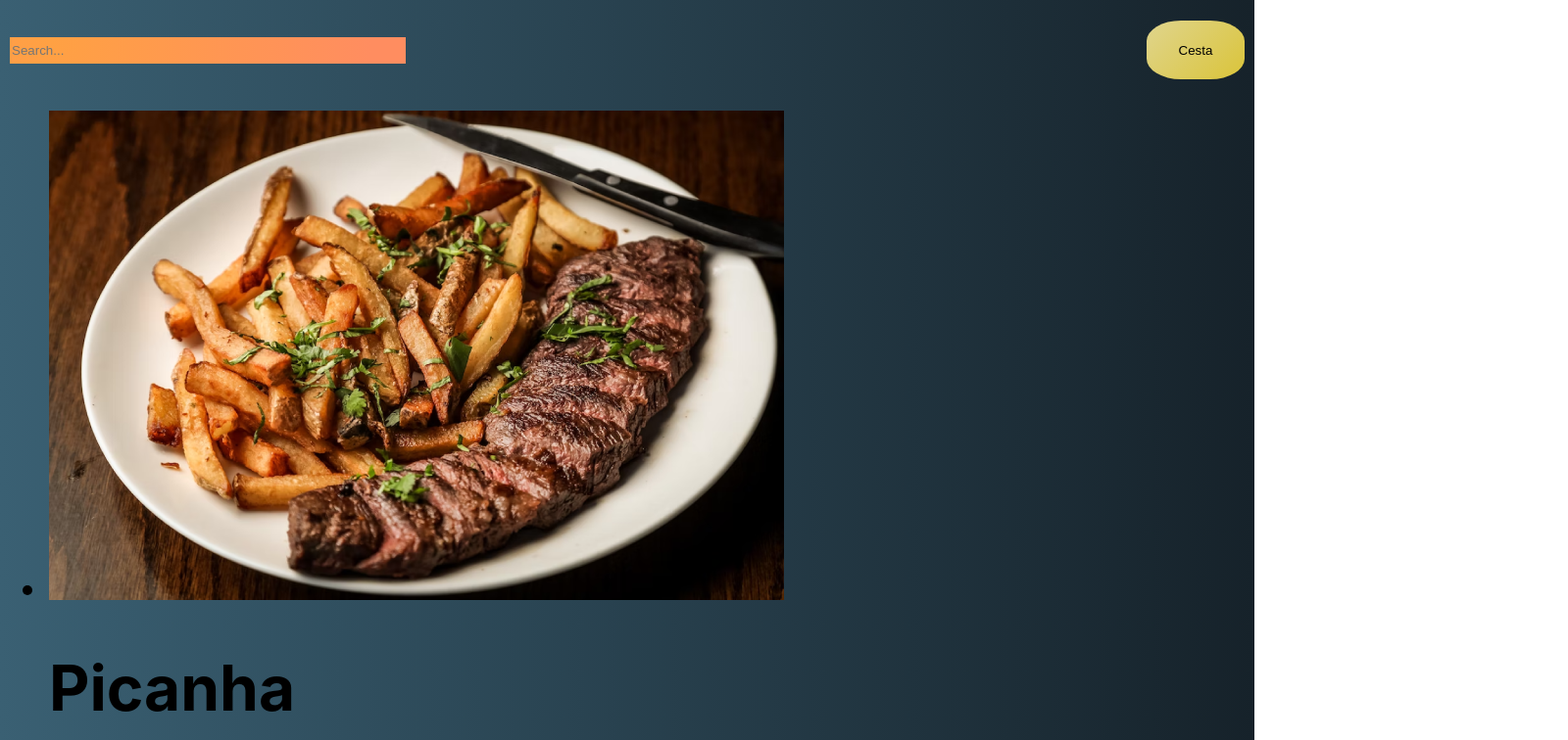
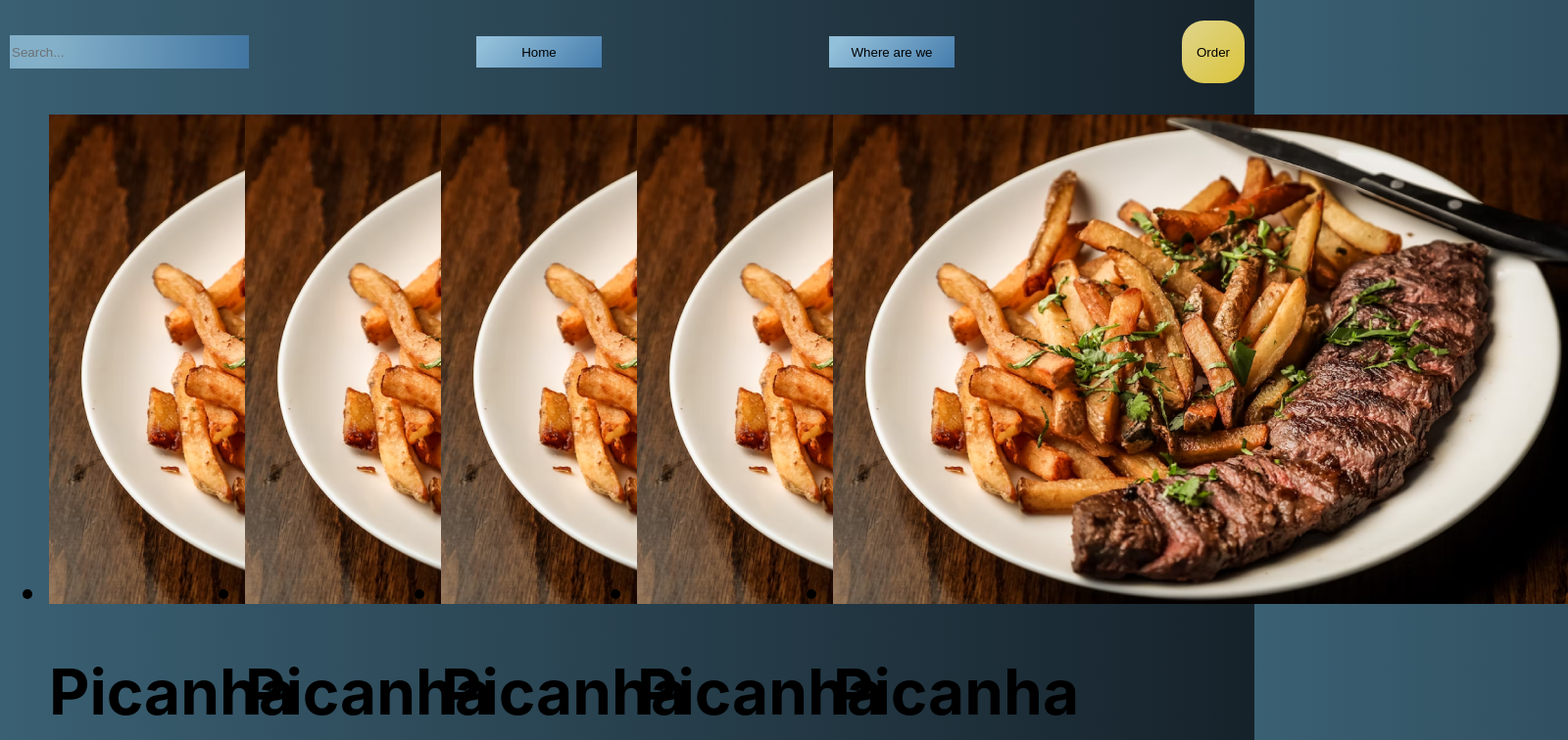
Before and after one commit to JorgeNeiva/Projecto-Final, a React (Create React App) app in the folder restaurant/: page / in a window 1280 px wide. Shown: the top 756 px of the page at 98% size, 1600 px wide, since content can reach past the window. Built offline with nearby package versions, Linux system fonts and the light colour scheme.

Commit message:
create button home and contacts

```diff
--- a/restaurant/src/App.js
+++ b/restaurant/src/App.js
@@ -1,13 +1,13 @@
 import logo from './logo.svg';
 import './App.css';
-import SearchBar from './components/Navbar/Navbar';
+import MainBar from './components/Navbar/Navbar';
 import FoodList from './components/productList/ProductList.jsx';
 import { BrowserRouter, Router } from 'react-router-dom';
 
 function App(){
   return(
     <h1>
-      <SearchBar></SearchBar>
+      <MainBar></MainBar>
       <FoodList></FoodList>
     </h1>
 
--- a/restaurant/src/components/Navbar/Navbar.css
+++ b/restaurant/src/components/Navbar/Navbar.css
@@ -1,18 +1,20 @@
-.search-bar {
-    background-image: radial-gradient( circle farthest-corner at 10% 20%,  rgb(255, 161, 67) 0%, rgb(255, 141, 96) 90% );
+.search-bar{
+    background-image: radial-gradient( circle farthest-corner at 10% 20%,  #92bfd9 10%, #457cac 100%);
     border: 0px;
-    width: 400px;
-    height: 25px;
+    width: 15rem;
+    height: 2rem;
+    opacity: 85%;
 }
 
 .cart{
 
-    width: 100px;
-    height: 60px;
+    width: 4rem;
+    height: 4rem;
     border-radius: 35%;
     background-image: linear-gradient( 135deg, #dfd385 10%, #dac439 100%);
     border-color: white;
     border: 0px;
+    cursor: pointer;
 
 }
 
@@ -21,3 +23,12 @@
     justify-content: space-between;
     align-items: center;
 }
+
+.my-home, .contacts {
+    width: 8rem;
+    height: 2rem;
+    background-image: linear-gradient( 135deg, #92bfd9 10%, #457cac 100%);
+    border-color: black;
+    border: 0px;
+    cursor: pointer;
+}
--- a/restaurant/src/components/Navbar/Navbar.jsx
+++ b/restaurant/src/components/Navbar/Navbar.jsx
@@ -1,15 +1,17 @@
 
 import './Navbar.css'
 
-const SearchBar = () => {
+const MainBar = () => {
     return(
         <nav className="nav-bar">
             <input className="search-bar" type="text" placeholder="Search..." />
-            <input className="cart" type="submit" value="Cesta" />
+            <input className="my-home" type="submit" value='Home' />
+            <input className="contacts" type="submit" value= "Where are we" />
+            <input className="cart" type="submit" value="Order" />
         </nav>
 
     )
 }
 
 
-export default SearchBar
+export default MainBar
--- a/restaurant/src/components/productList/ProductList.css
+++ b/restaurant/src/components/productList/ProductList.css
@@ -0,0 +1,18 @@
+.meal-main{
+    display: flex;
+    flex-flow: row wrap;
+}
+
+.meal-box{
+    width: 200px;
+    height: 500px;
+}
+
+.meal{
+    display: flex;
+    flex-direction: column;
+}
+
+.meal-img{
+    width: 10px;
+}
--- a/restaurant/src/components/productList/ProductList.jsx
+++ b/restaurant/src/components/productList/ProductList.jsx
@@ -1,13 +1,12 @@
 
 import './ProductList.css'
-import Picanha from '../../assets/picanha.png'
+import Picanha from '../../assets/images/picanha.png'
 
 const FoodList = () => {
     return(
-        <ul>
-            <div>
-                <li className='meal'>
-                    <div>
+        <ul  className = 'meal-main'>
+                <li className='meal-box' >
+                    <div className='meal'>
                         <div>
                             <img src = {Picanha} alt="Prato em cima da mesa" />
                         </div>
@@ -20,46 +19,61 @@ const FoodList = () => {
                          </div>
                     </div>
                 </li>
+                <li className='meal-box' >
+                    <div className='meal'>
+                        <div className='meal-img'>
+                            <img src = {Picanha} alt="Prato em cima da mesa" />
                         </div>
-            <li>
-                <img src = {Picanha} alt="Prato em cima da mesa" />
+                         <div>
                              <h1>Picanha</h1>
                              <h2>Deliciosa Picanha Argentina</h2>
                              <p>15.90€</p>
                              <input className="more-info" type="submit" value="Detalhe" />
                              <input className="add-cart" type="submit" value="Encomendar" />
+                         </div>
+                    </div>
                 </li>
-            <li>
+                <li className='meal-box' >
+                    <div className='meal'>
+                        <div>
                             <img src = {Picanha} alt="Prato em cima da mesa" />
+                        </div>
+                         <div>
                              <h1>Picanha</h1>
                              <h2>Deliciosa Picanha Argentina</h2>
                              <p>15.90€</p>
                              <input className="more-info" type="submit" value="Detalhe" />
                              <input className="add-cart" type="submit" value="Encomendar" />
+                         </div>
+                    </div>
                 </li>
-            <li>
+                <li className='meal-box' >
+                    <div className='meal'>
+                        <div>
                             <img src = {Picanha} alt="Prato em cima da mesa" />
+                        </div>
+                         <div>
                              <h1>Picanha</h1>
                              <h2>Deliciosa Picanha Argentina</h2>
                              <p>15.90€</p>
                              <input className="more-info" type="submit" value="Detalhe" />
                              <input className="add-cart" type="submit" value="Encomendar" />
+                         </div>
+                    </div>
                 </li>
-            <li>
+                <li className='meal-box' >
+                    <div className='meal'>
+                        <div>
                             <img src = {Picanha} alt="Prato em cima da mesa" />
+                        </div>
+                         <div>
                              <h1>Picanha</h1>
                              <h2>Deliciosa Picanha Argentina</h2>
                              <p>15.90€</p>
                              <input className="more-info" type="submit" value="Detalhe" />
                              <input className="add-cart" type="submit" value="Encomendar" />
-            </li>
-            <li>
-            <img src = {Picanha} alt="Prato em cima da mesa" />
-                <h1>Picanha</h1>
-                <h2>Deliciosa Picanha Argentina</h2>
-                <p>15.90€</p>
-                <input className="more-info" type="submit" value="Detalhe" />
-                <input className="add-cart" type="submit" value="Encomendar" />
+                         </div>
+                    </div>
                 </li>
         </ul>
     )
```
Also changed, not shown: restaurant/src/assets/images/picanha.png (renamed from restaurant/src/assets/picanha.png). Lines whose indentation alone changed are shown as unchanged.
